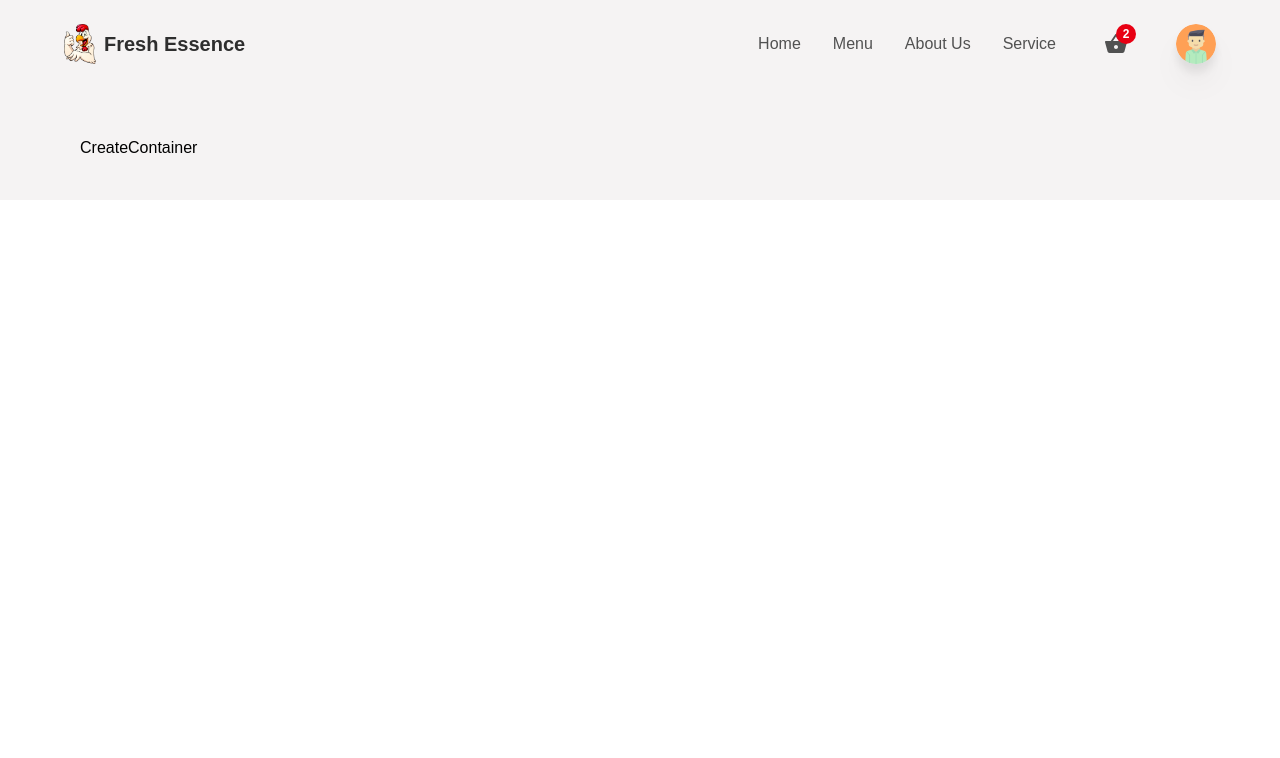
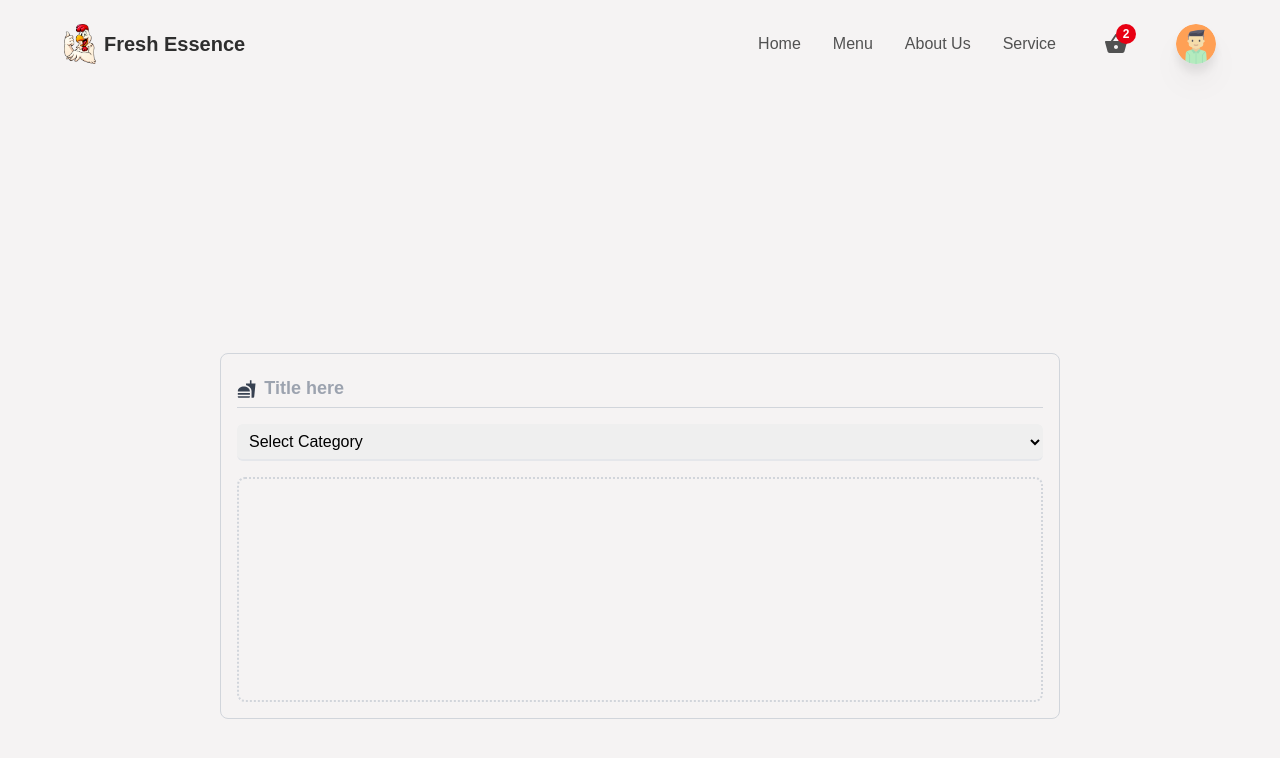
Before and after one commit to 99inder/Fresh_Essence-Food_Ecom, a React (Create React App) app: page /createItem in a window 1280 px wide. Shown: the top 758 px of the page. Built offline with nearby package versions, Linux system fonts and the light colour scheme.

Commit message:
Create Item Designing Initiated

```diff
--- a/src/App.js
+++ b/src/App.js
@@ -9,7 +9,7 @@ function App() {
         <AnimatePresence mode="wait">
             <div className="w-screen h-auto flex flex-col bg-primary">
                 <Header />
-                <main className='w-full mt-16 px-4 py-6 md:mt-24 md:px-20 md:py-10 '>
+                <main className='w-full mt-16 px-4 py-6 md:px-20 md:mt-24 md:py-10'>
                     <Routes>
                         <Route path="/*" element={<MainContainer />} />
                         <Route path="/createItem" element={<CreateContainer />} />
--- a/src/components/CreateContainer.jsx
+++ b/src/components/CreateContainer.jsx
@@ -1,9 +1,47 @@
-import React from 'react'
+import React, { useState } from "react";
+import { MdFastfood } from "react-icons/md";
+import { categories } from "../utils/categories";
 
 const CreateContainer = () => {
-  return (
-    <div>CreateContainer</div>
-  )
-}
+	const [title, setTitle] = useState("");
+	const [calories, setCalories] = useState("");
+	const [price, setPrice] = useState("");
+	const [category, setCategory] = useState(null);
+	const [imageAsset, setImageAsset] = useState(null);
+	const [fields, setFields] = useState(false);
+	const [alertStatus, setAlertStatus] = useState("danger");
+	const [msg, setMsg] = useState(null);
+	const [isLoading, setIsLoading] = useState(false);
 
-export default CreateContainer
+	return (
+		<div className="w-full min-h-screen flex items-center justify-center">
+			<div className="w-[90%] md:w-[75%] border border-gray-300 rounded-lg p-4 flex flex-col items-center justify-center gap-4">
+				{fields && <p>No Here</p>}
+
+				<div className="w-full py-2 border-b border-gray-300 flex items-center gap-2">
+					<MdFastfood className="text-xl text-gray-700" />
+
+					<input className="w-full h-full text-lg bg-transparent font-semibold outline-none border-none placeholder:text-gray-400 text-textColor" type="text" required value={title} placeholder="Title here" onChange={(e) => setTitle(e.target.value)} />
+				</div>
+
+				<div className="w-full">
+					<select onChange={(e) => setCategory(e.target.value)} className="outline-none w-full text-base border-b-2 border-gray-200 p-2 rounded-md cursor-pointer">
+						<option value="other" className="bg-white">Select Category</option>
+						{categories && categories.map(item => (
+							<option key={item.id} className="text-base border-0 outline-none capitalize bg-white text-headingColor" value={item.urlParamName}>
+								{item.name}
+							</option>
+						))}
+					</select>
+				</div>
+
+				<div className="group flex justify-center items-center flex-col border-2 border-dotted border-gray-300 w-full h-225 ,md:h-420 rounded-lg cursor-pointer">
+
+				</div>
+
+			</div>
+		</div>
+	);
+};
+
+export default CreateContainer;
--- /dev/null
+++ b/src/components/Loader.jsx
@@ -0,0 +1,11 @@
+import React from 'react'
+
+const Loader = () => {
+  return (
+    <div>
+
+    </div>
+  )
+}
+
+export default Loader;
--- a/src/components/index.js
+++ b/src/components/index.js
@@ -2,3 +2,4 @@ export {default as Header} from "./Header";
 export {default as MainContainer} from "./MainContainer";
 export {default as CreateContainer} from "./CreateContainer";
 export {default as HomeContainer} from "./HomeContainer";
+export {default as Loader} from "./Loader";
--- /dev/null
+++ b/src/utils/categories.js
@@ -0,0 +1,37 @@
+export const categories = [
+    {
+        id: 1,
+        name: "Chicken",
+        urlParamName: "chicken",
+    },
+    {
+        id: 2,
+        name: "Curry",
+        urlParamName: "curry",
+    },
+    {
+        id: 3,
+        name: "Rice",
+        urlParamName: "rice",
+    },
+    {
+        id: 4,
+        name: "Fish",
+        urlParamName: "fish",
+    },
+    {
+        id: 5,
+        name: "Fruits",
+        urlParamName: "fruits",
+    },
+    {
+        id: 6,
+        name: "Icecreams",
+        urlParamName: "icecreams",
+    },
+    {
+        id: 7,
+        name: "Soft Drinks",
+        urlParamName: "drinks",
+    },
+];
--- a/src/utils/heroData.js
+++ b/src/utils/heroData.js
@@ -32,4 +32,4 @@ export const heroData= [
         desc: "Chilled Coca-Cola",
         price: 49,
     },
-]
+];
```
